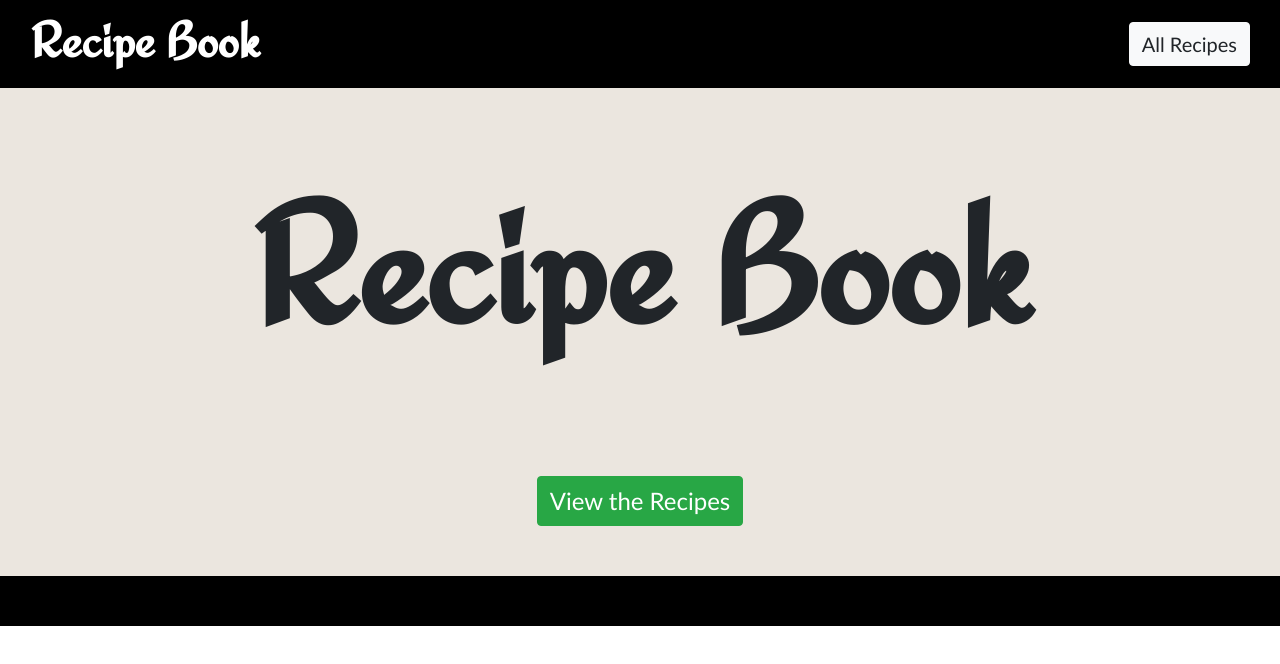
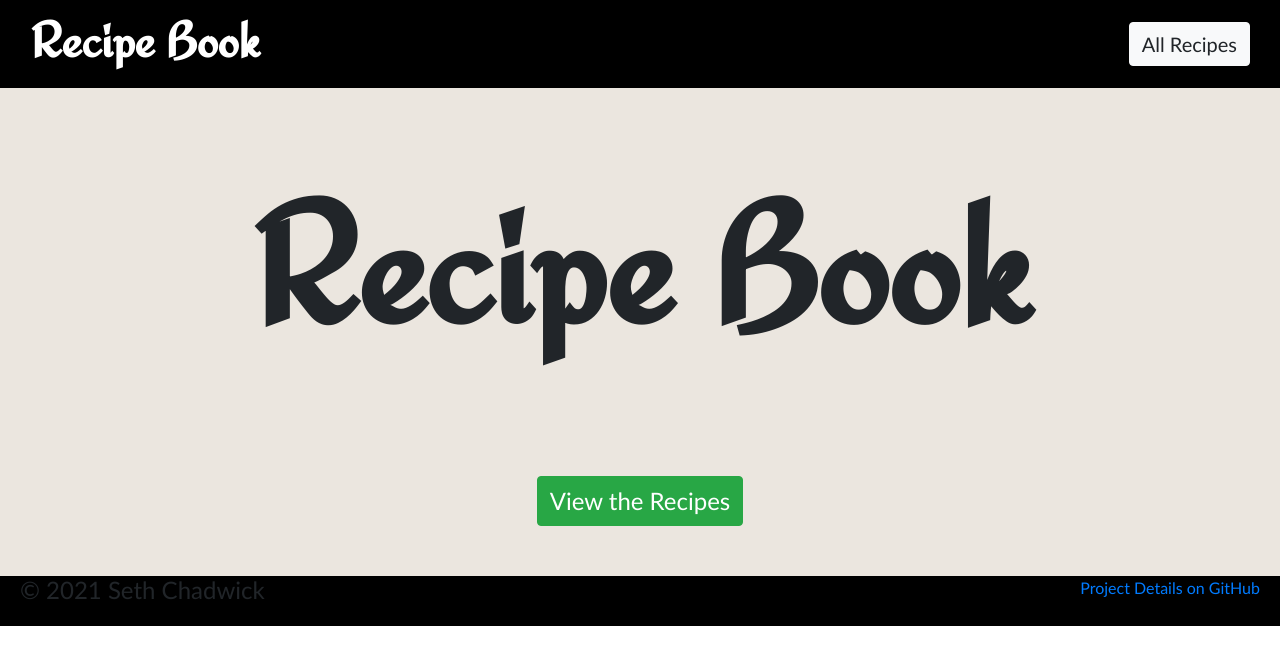
Before and after one commit to sethchad/project-4-frontend, a React (Create React App) app: page / in a window 1280 px wide. Shown: the top 664 px of the page. Built offline with nearby package versions, Linux system fonts and the light colour scheme; no server answers.

Commit message:
added footer content

```diff
--- a/src/components/Footer/Footer.css
+++ b/src/components/Footer/Footer.css
@@ -1,4 +1,14 @@
 .Footer {
+  display: flex;
+  justify-content: space-between;
   background-color: black;
   height: 50px;
 }
+
+.Footer h4 {
+  margin-left: 20px;
+}
+
+.Footer a {
+  margin-right: 20px;
+}
--- a/src/components/Footer/Footer.js
+++ b/src/components/Footer/Footer.js
@@ -6,11 +6,8 @@ import { Link } from 'react-router-dom';
 export default function Footer() {
   return (
     <div className='Footer'>
-
-      {/* <Link to="/"><h4 className='appName'>Recipe Book</h4></Link>
-      <Link to="/allmeals">
-        <Button variant="light" className='allMealsLink'>All Meals</Button>
-      </Link> */}
+      <h4>© 2021 Seth Chadwick</h4>
+      <a href='https://github.com/sethchad/project-4-frontend'>Project Details on GitHub</a>
     </div>
   )
 }
```
